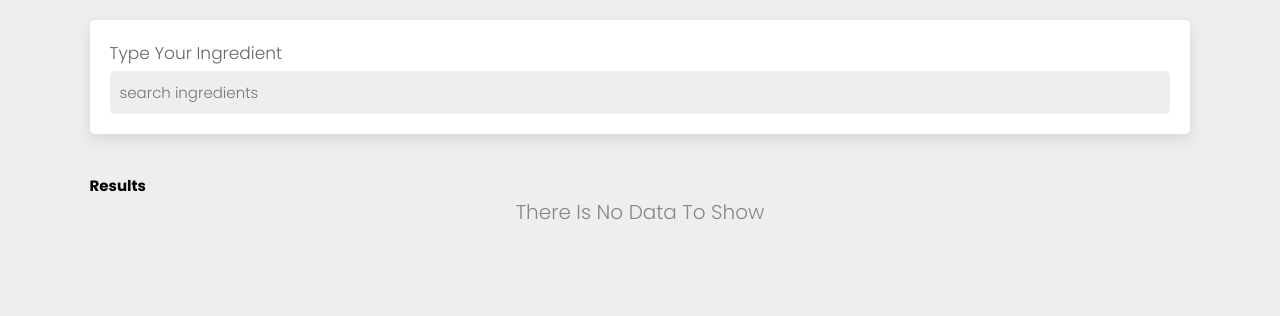
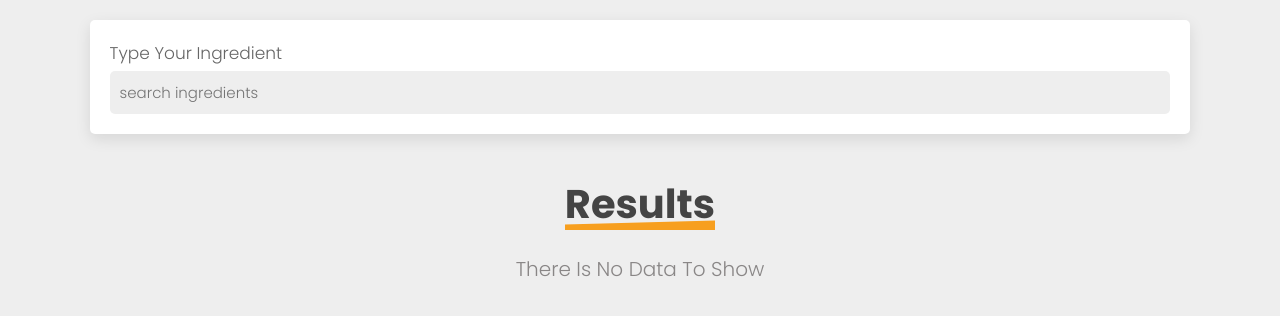
Before and after one commit to GSG-G13/Autocomplete-Eman-Momen, a website: page public/index.html in a window 1280 px wide. Drawn offline with Linux system fonts and the light colour scheme.

Commit message:
fix header css relates #22 closes #22

```diff
--- a/public/style.css
+++ b/public/style.css
@@ -106,6 +106,29 @@ section {
   display: none;
 }
 
+.heading {
+  text-align: center;
+  padding-bottom: 2rem;
+  color: var(--text-color-1);
+  font-size: 4rem;
+}
+
+.heading span {
+  position: relative;
+  z-index: 0;
+}
+
+.heading span::before {
+  content: "";
+  position: absolute;
+  left: 0;
+  z-index: -1;
+  background: var(--orange);
+  height: 100%;
+  width: 100%;
+  clip-path: polygon(0 90%, 100% 83%, 100% 100%, 0% 100%);
+}
+
 .packages .box-container {
   display: grid;
   grid-template-columns: repeat(auto-fit, minmax(30rem, 1fr));
```
